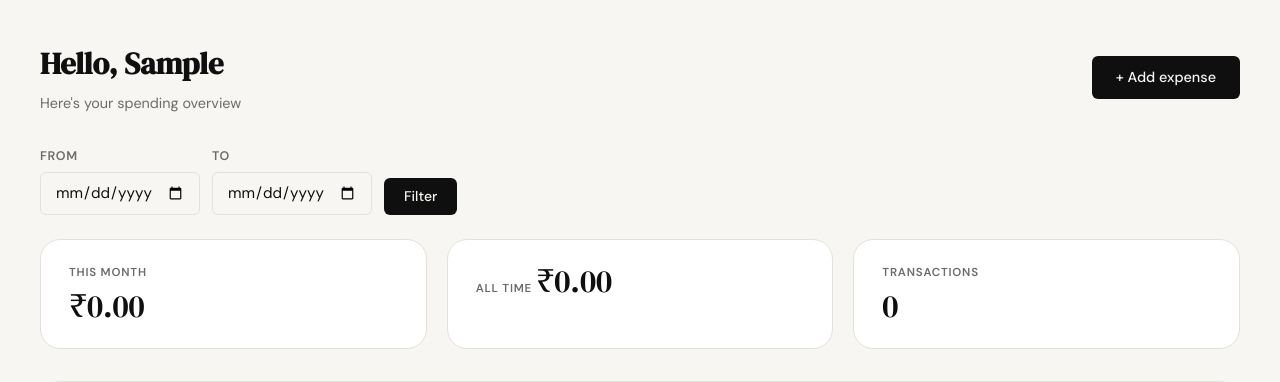
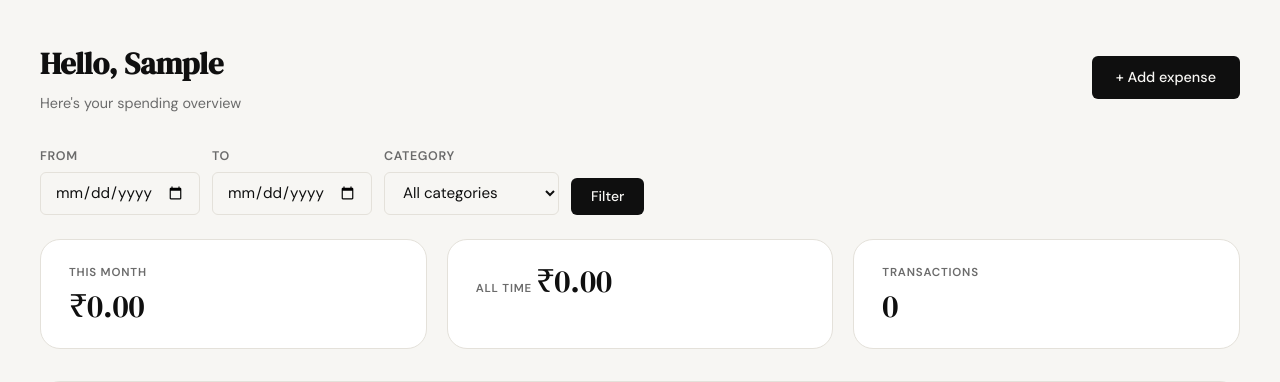
Before and after one commit to aniket28-git/spendly, a Flask app: page /dashboard in a window 1280 px wide. Shown: the part 61-443 px from the top of the page. Run offline with Flask 3, Linux system fonts and the light colour scheme; the visitor is signed in with stand-in values (Sample User, id 1); data that the repository does not hold is empty.

Commit message:
dashboard: add category filter alongside date range filter
Co-Authored-By: Claude Sonnet 4.6 <noreply@anthropic.com>

```diff
--- a/app.py
+++ b/app.py
@@ -77,10 +77,12 @@ def dashboard():
     if "user_id" not in session:
         return redirect(url_for("login"))
 
-    start_date  = request.args.get("start_date", "").strip()
-    end_date    = request.args.get("end_date", "").strip()
-    filtered    = False
-    filter_error = None
+    start_date = request.args.get("start_date", "").strip()
+    end_date   = request.args.get("end_date", "").strip()
+    category   = request.args.get("category", "").strip()
+
+    date_filtered = False
+    filter_error  = None
 
     if start_date or end_date:
         try:
@@ -93,30 +95,39 @@ def dashboard():
             elif start_date > end_date:
                 filter_error = "Start date must be on or before the end date."
             else:
-                filtered = True
+                date_filtered = True
         except ValueError:
             filter_error = "Invalid date format."
 
+    cat_filtered = bool(category)
+    filtered     = date_filtered or cat_filtered
+
     db = get_db()
 
+    conditions = ["user_id = ?"]
+    params     = [session["user_id"]]
+    if date_filtered:
+        conditions.append("date BETWEEN ? AND ?")
+        params.extend([start_date, end_date])
+    if cat_filtered:
+        conditions.append("category = ?")
+        params.append(category)
+
+    expenses = db.execute(
+        f"SELECT * FROM expenses WHERE {' AND '.join(conditions)}"
+        " ORDER BY date DESC, id DESC",
+        params
+    ).fetchall()
+
     if filtered:
-        expenses = db.execute(
-            "SELECT * FROM expenses WHERE user_id = ? AND date BETWEEN ? AND ?"
-            " ORDER BY date DESC, id DESC",
-            (session["user_id"], start_date, end_date)
-        ).fetchall()
-        range_total   = sum(e["amount"] for e in expenses)
-        monthly_total = None
+        range_total    = sum(e["amount"] for e in expenses)
+        monthly_total  = None
         all_time_total = None
     else:
-        expenses = db.execute(
-            "SELECT * FROM expenses WHERE user_id = ? ORDER BY date DESC, id DESC",
-            (session["user_id"],)
-        ).fetchall()
-        this_month    = date.today().strftime("%Y-%m")
-        monthly_total = sum(e["amount"] for e in expenses if e["date"].startswith(this_month))
+        this_month     = date.today().strftime("%Y-%m")
+        monthly_total  = sum(e["amount"] for e in expenses if e["date"].startswith(this_month))
         all_time_total = sum(e["amount"] for e in expenses)
-        range_total   = None
+        range_total    = None
 
     db.close()
 
@@ -127,8 +138,11 @@ def dashboard():
         all_time_total=all_time_total,
         range_total=range_total,
         filtered=filtered,
+        date_filtered=date_filtered,
+        cat_filtered=cat_filtered,
         start_date=start_date,
         end_date=end_date,
+        category=category,
         filter_error=filter_error,
     )
 
--- a/static/css/style.css
+++ b/static/css/style.css
@@ -846,6 +846,7 @@ a { color: inherit; text-decoration: none; }
 }
 
 .filter-input { width: 160px; }
+.filter-select { width: 175px; }
 
 .filter-btn {
     padding: 0.6rem 1.25rem;
--- a/templates/dashboard.html
+++ b/templates/dashboard.html
@@ -28,6 +28,16 @@
                         <input type="date" id="end_date" name="end_date"
                                class="form-input filter-input" value="{{ end_date or '' }}">
                     </div>
+                    <div class="filter-group">
+                        <label for="category">Category</label>
+                        <select id="category" name="category" class="form-input filter-input filter-select">
+                            <option value="">All categories</option>
+                            {% set categories = ["Food & Dining", "Transport", "Shopping", "Entertainment", "Health", "Bills & Utilities", "Other"] %}
+                            {% for cat in categories %}
+                            <option value="{{ cat }}" {% if category == cat %}selected{% endif %}>{{ cat }}</option>
+                            {% endfor %}
+                        </select>
+                    </div>
                     <button type="submit" class="btn-primary filter-btn">Filter</button>
                     {% if filtered %}
                     <a href="{{ url_for('dashboard') }}" class="btn-ghost filter-btn">Clear</a>
@@ -42,12 +52,20 @@
         {% if filtered %}
         <div class="stat-cards">
             <div class="stat-card">
-                <span class="stat-label">Range total</span>
+                <span class="stat-label">Filtered total</span>
                 <span class="stat-value">₹{{ "%.2f"|format(range_total) }}</span>
             </div>
             <div class="stat-card">
+                {% if date_filtered and cat_filtered %}
+                <span class="stat-label">Period &amp; category</span>
+                <span class="stat-dates">{{ start_date }} – {{ end_date }}<br>{{ category }}</span>
+                {% elif date_filtered %}
                 <span class="stat-label">Period</span>
                 <span class="stat-dates">{{ start_date }}<br>{{ end_date }}</span>
+                {% else %}
+                <span class="stat-label">Category</span>
+                <span class="stat-dates">{{ category }}</span>
+                {% endif %}
             </div>
             <div class="stat-card">
                 <span class="stat-label">Transactions</span>
```
